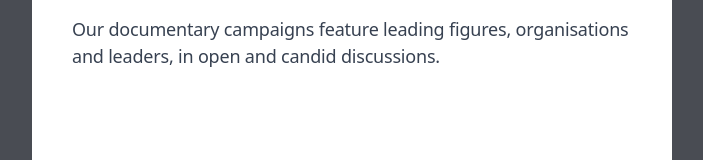
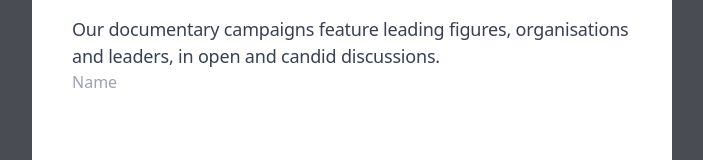
Before and after one commit to OddyHater/einzelwerk-test, a Next.js app: page / in a window 1280 px wide. Shown: the part 140-300 px from the top of the page, without its empty margins (288-991 px from the left). Built offline with nearby package versions, Linux system fonts and the light colour scheme.

Commit message:
form styles

```diff
--- a/src/components/Form.jsx
+++ b/src/components/Form.jsx
@@ -14,6 +14,10 @@ const formWrapperClassName = cx(
   'rounded-32px',
 );
 
+const inputsContainerClassName = cx(
+  'grid grid-cols-2 gap-16px'
+);
+
 const submitButtonClassName = cx(
   'flex justify-center items-center',
   'mt-auto h-64px',
@@ -22,7 +26,7 @@ const submitButtonClassName = cx(
 
   'bg-ui-blue-600 hover:bg-ui-blue-500',
   'rounded-10000px'
-)
+);
 
 const Form = () => {
   return (
@@ -31,7 +35,14 @@ const Form = () => {
         title={'Drop us a line'}
         subtitle={'Our documentary campaigns feature leading figures, organisations and leaders, in open and candid discussions.'}
       />
+      {/* Вынести form в компонент */}
+      {/* Перенести стили в переменную */}
       <form className='flex-1 flex flex-col'>
+        <div className={inputsContainerClassName}>
+          {/* Вынести инпуты в компоненты */}
+          {/* Перенести стили в переменную */}
+          <input type="text" name="name" id="name" placeholder='Name' className='col-span-full' />
+        </div>
         <button
           className={submitButtonClassName}
           type='submit'
```
